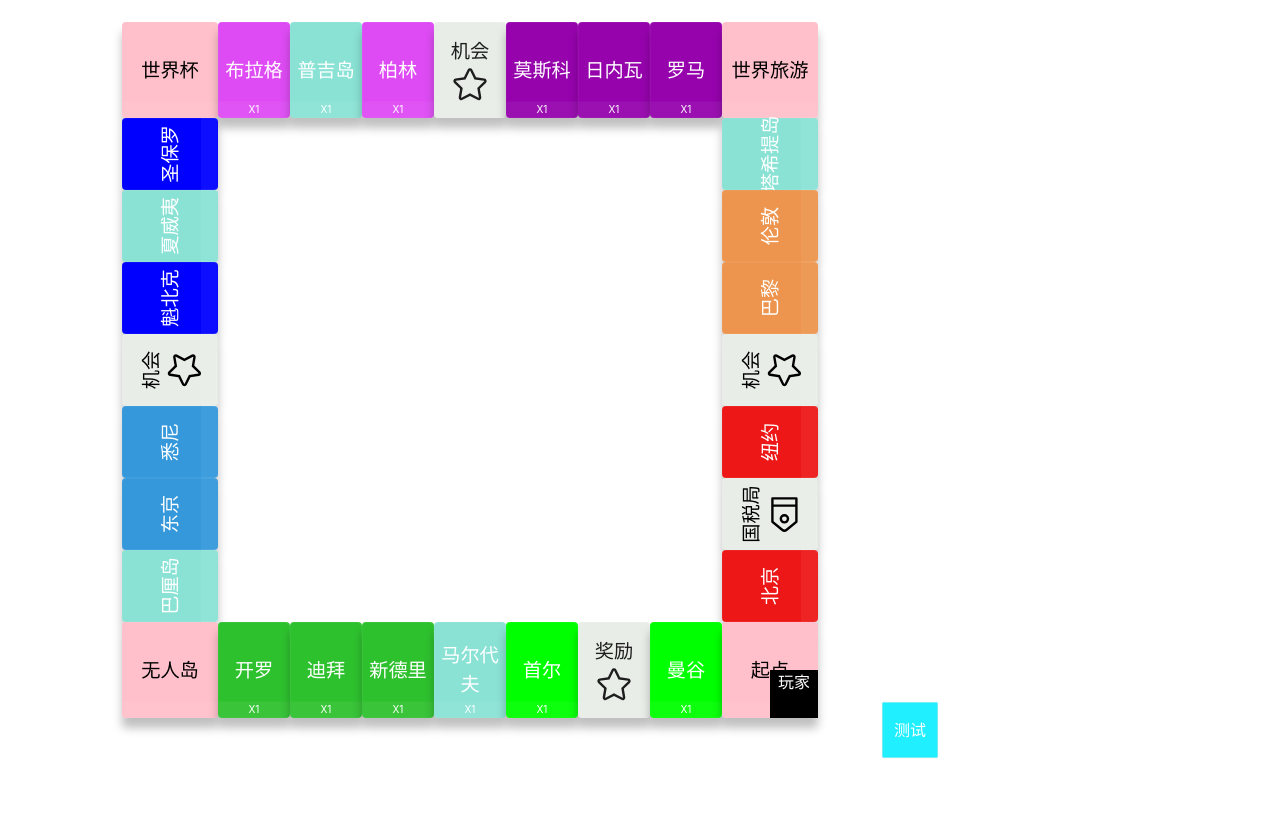
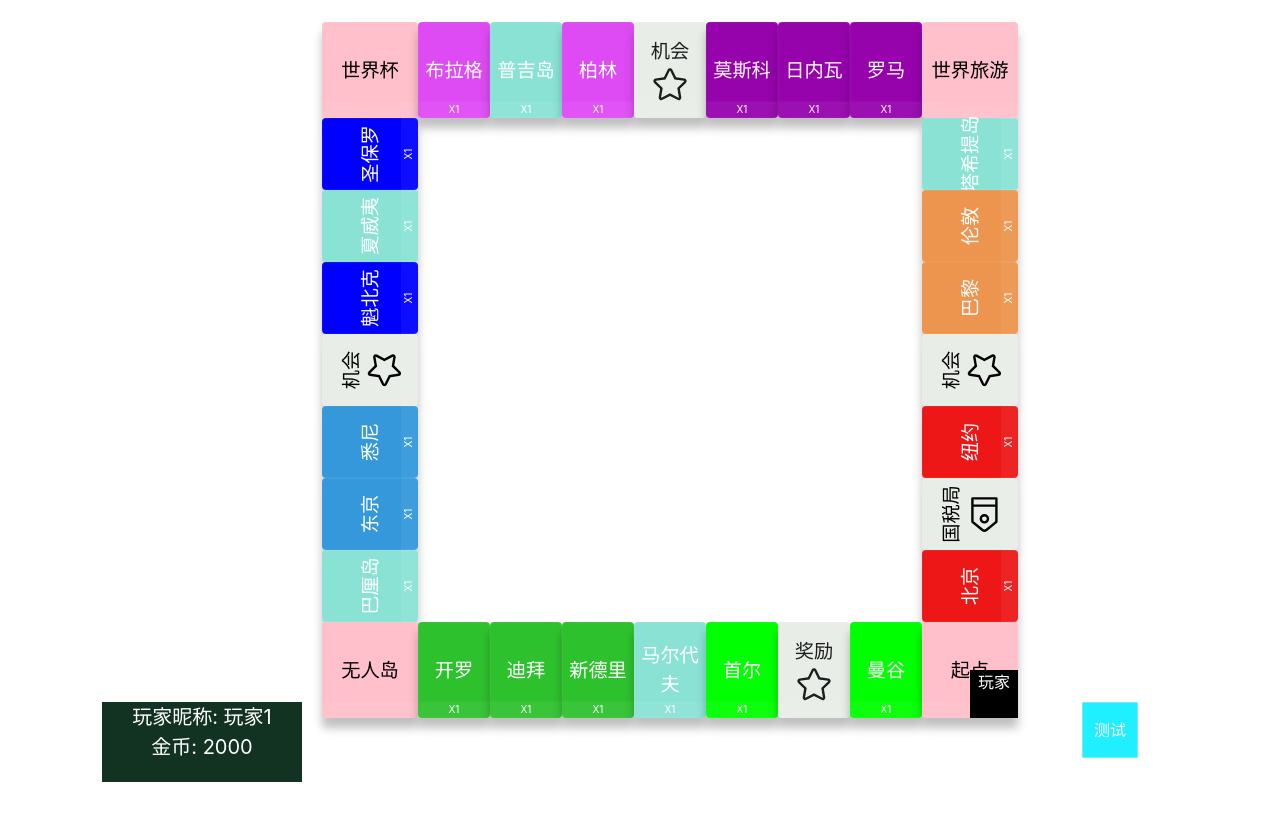
Before and after one commit to MiniNec/vue-demo, a Vue app: page / in a window 1280 px wide. Shown: the top 820 px of the page. Built offline with nearby package versions, Linux system fonts and the light colour scheme.

Commit message:
7 files modified

```diff
--- a/src/components/Chance.vue
+++ b/src/components/Chance.vue
@@ -13,12 +13,11 @@
 <script setup lang="ts">
 import { Star } from '@element-plus/icons-vue';
 const props = defineProps<{
-  rDeg: number;
   text: string;
-  money: number;
   color: string;
 }>();
-const spec_style = '--r:' + props.rDeg + '; --color:' + props.color;
+// const spec_style = '--r:' + props.rDeg + '; --color:' + props.color;
+const spec_style = ' --color:' + props.color;
 </script>
 
 <style scoped>
@@ -34,7 +33,7 @@ const spec_style = '--r:' + props.rDeg + '; --color:' + props.color;
   align-items: center;
   transition: 0.5s;
   border-radius: 10px;
-  transform: rotate(calc(var(--r) * 1deg));
+  /* transform: rotate(calc(var(--r) * 1deg)); */
   box-sizing: border-box;
 }
 .spec-glass:hover {
--- a/src/components/Glass.vue
+++ b/src/components/Glass.vue
@@ -4,6 +4,7 @@
     <div v-if="display_house1" class="spec-house spec-house1">房1</div>
     <div v-if="display_house2" class="spec-house spec-house2">房2</div>
     <div v-if="display_house3" class="spec-house spec-house3">房3</div>
+    <div v-if="display_house4" class="spec-house spec-house4">Big房</div>
   </div>
 </template>
 
@@ -20,6 +21,7 @@ const spec_style = ' --color:' + props.color;
 const display_house1 = ref(false);
 const display_house2 = ref(false);
 const display_house3 = ref(false);
+const display_house4 = ref(false);
 
 /* 下方小字绑定值 */
 const multiple = ref('X1');
@@ -30,6 +32,7 @@ const showHouse = (num: number) => {
     display_house1.value = false;
     display_house2.value = false;
     display_house3.value = false;
+    display_house4.value = false;
   } else if (num == 1) {
     display_house1.value = true;
   } else if (num == 2) {
@@ -39,6 +42,11 @@ const showHouse = (num: number) => {
     display_house1.value = true;
     display_house2.value = true;
     display_house3.value = true;
+  } else if (num == 4) {
+    display_house1.value = false;
+    display_house2.value = false;
+    display_house3.value = false;
+    display_house4.value = true;
   }
 };
 
@@ -112,4 +120,10 @@ defineExpose({
 .spec-house3 {
   left: 120px;
 }
+
+.spec-house4 {
+  left: 70px;
+  width: 50px !important;
+  height: 50px !important;
+}
 </style>
--- a/src/components/LBank.vue
+++ b/src/components/LBank.vue
@@ -14,12 +14,13 @@
 <script setup lang="ts">
 import { Discount } from '@element-plus/icons-vue';
 const props = defineProps<{
-  rDeg: number;
+  //rDeg: number;
   text: string;
-  money: number;
+  //money: number;
   color: string;
 }>();
-const spec_style = '--r:' + props.rDeg + '; --color:' + props.color;
+//const spec_style = '--r:' + props.rDeg + '; --color:' + props.color;
+const spec_style = '--color:' + props.color;
 </script>
 
 <style scoped>
@@ -35,7 +36,7 @@ const spec_style = '--r:' + props.rDeg + '; --color:' + props.color;
   align-items: center;
   transition: 0.5s;
   border-radius: 10px;
-  transform: rotate(calc(var(--r) * 1deg));
+  /* transform: rotate(calc(var(--r) * 1deg)); */
   box-sizing: border-box;
 }
 
--- a/src/components/LChance.vue
+++ b/src/components/LChance.vue
@@ -14,12 +14,11 @@
 <script setup lang="ts">
 import { Star } from '@element-plus/icons-vue';
 const props = defineProps<{
-  rDeg: number;
   text: string;
-  money: number;
   color: string;
 }>();
-const spec_style = '--r:' + props.rDeg + '; --color:' + props.color;
+// const spec_style = '--r:' + props.rDeg + '; --color:' + props.color;
+const spec_style = ' --color:' + props.color;
 </script>
 
 <style scoped>
@@ -35,7 +34,7 @@ const spec_style = '--r:' + props.rDeg + '; --color:' + props.color;
   align-items: center;
   transition: 0.5s;
   border-radius: 10px;
-  transform: rotate(calc(var(--r) * 1deg));
+  /* transform: rotate(calc(var(--r) * 1deg)); */
   box-sizing: border-box;
 }
 .spec-glass:hover {
--- a/src/components/LGlass.vue
+++ b/src/components/LGlass.vue
@@ -1,17 +1,64 @@
 <template>
-  <div class="spec-glass" :style="spec_style" :data-text="props.money">
+  <div class="spec-glass" :style="spec_style" :data-text="multiple">
     <i>{{ props.text }}</i>
+    <div v-if="display_house1" class="spec-house spec-house1">房1</div>
+    <div v-if="display_house2" class="spec-house spec-house2">房2</div>
+    <div v-if="display_house3" class="spec-house spec-house3">房3</div>
+    <div v-if="display_house4" class="spec-house spec-house4">Big房</div>
   </div>
 </template>
 
 <script setup lang="ts">
+import { ref } from 'vue';
 const props = defineProps<{
-  rDeg: number;
   text: string;
-  money: number;
   color: string;
 }>();
-const spec_style = '--r:' + props.rDeg + '; --color:' + props.color;
+// const spec_style = '--r:' + props.rDeg + '; --color:' + props.color;
+const spec_style = ' --color:' + props.color;
+
+/* 小房子展示 */
+const display_house1 = ref(false);
+const display_house2 = ref(false);
+const display_house3 = ref(false);
+const display_house4 = ref(false);
+
+/* 下方小字绑定值 */
+const multiple = ref('X1');
+
+/* 买了房子的小房子展示 */
+const showHouse = (num: number) => {
+  if (num == 0) {
+    display_house1.value = false;
+    display_house2.value = false;
+    display_house3.value = false;
+    display_house4.value = false;
+  } else if (num == 1) {
+    display_house1.value = true;
+  } else if (num == 2) {
+    display_house1.value = true;
+    display_house2.value = true;
+  } else if (num == 3) {
+    display_house1.value = true;
+    display_house2.value = true;
+    display_house3.value = true;
+  } else if (num == 4) {
+    display_house1.value = false;
+    display_house2.value = false;
+    display_house3.value = false;
+    display_house4.value = true;
+  }
+};
+
+/* 设置下方倍数小字 */
+const setMultiple = (str: string) => {
+  multiple.value = str;
+};
+
+defineExpose({
+  showHouse,
+  setMultiple,
+});
 </script>
 
 <style scoped>
@@ -27,7 +74,7 @@ const spec_style = '--r:' + props.rDeg + '; --color:' + props.color;
   align-items: center;
   transition: 0.5s;
   border-radius: 10px;
-  transform: rotate(calc(var(--r) * 1deg));
+  /* transform: rotate(calc(var(--r) * 1deg)); */
   box-sizing: border-box;
 }
 .spec-glass:hover {
--- a/src/components/Square.vue
+++ b/src/components/Square.vue
@@ -8,12 +8,13 @@
 <script setup lang="ts">
 import player from '@/components/Player.vue';
 const props = defineProps<{
-  rDeg: number;
+  //rDeg: number;
   text: string;
-  money: number;
+  //money: number;
   color: string;
 }>();
-const spec_style = '--r:' + props.rDeg + '; --color:' + props.color;
+// const spec_style = '--r:' + props.rDeg + '; --color:' + props.color;
+const spec_style = '--color:' + props.color;
 </script>
 
 <style scoped>
@@ -30,7 +31,7 @@ const spec_style = '--r:' + props.rDeg + '; --color:' + props.color;
   align-items: center;
   transition: 0.5s;
   border-radius: 10px;
-  transform: rotate(calc(var(--r) * 1deg));
+  /* transform: rotate(calc(var(--r) * 1deg)); */
   box-sizing: border-box;
 }
 .spec-glass:hover {
--- a/src/views/Index2.vue
+++ b/src/views/Index2.vue
@@ -18,15 +18,18 @@ const showBtnThrow = ref(true);
 const pos29 = ref<any>();
 const pos31 = ref<any>();
 
-nextTick(() => {
-  console.log(pos29.value);
-});
+nextTick(() => {});
 
 const pos_list = ref([pos29, pos31]);
 
 // 掷色子调用的函数
-const btnThrowDice = () => {
-  setMultipleTest();
+const btnThrowDice = async () => {
+  // step1:隐藏掷色子
+  showBtnThrow.value = false;
+  // step2:移动到指定位置
+  movePlayer1();
+  await sleep(250);
+  // step3:判断角色是否可以购买
 };
 
 const showHouseTest = () => {
@@ -39,7 +42,6 @@ const setMultipleTest = () => {
 };
 
 const movePlayer1 = () => {
-  showBtnThrow.value = false;
   var now_pos = player1_pos.value;
   var dice = Math.floor(Math.random() * 11) + 2;
   player1_pos.value = player1_pos.value + dice;
@@ -47,32 +49,11 @@ const movePlayer1 = () => {
   console.log('原来:' + now_pos, '筛子:' + dice, '现在:' + player1_pos.value);
   player1_x.value = pos_center_list.value[player1_pos.value][0];
   player1_y.value = pos_center_list.value[player1_pos.value][1];
-  setTimeout(() => {
-    showBtnThrow.value = true;
-  }, 500);
-  /**if (player1_pos.value > now_pos) {
-    for (var i = now_pos + 1; i <= player1_pos.value; i++) {
-      player1_x.value = pos_center_list.value[i][0];
-      player1_y.value = pos_center_list.value[i][1];
-      await sleep(250);
-    }
-  } else {
-    for (var i = now_pos + 1; i < 24; i++) {
-      player1_x.value = pos_center_list.value[i][0];
-      player1_y.value = pos_center_list.value[i][1];
-      await sleep(250);
-    }
-
-    for (var i = 0; i <= player1_pos.value; i++) {
-      player1_x.value = pos_center_list.value[i][0];
-      player1_y.value = pos_center_list.value[i][1];
-      await sleep(250);
-    }
-  }*/
 };
 
 const player1_data = ref({
   player_id: 1,
+  name: '玩家1',
   money: 2000,
   player_owner: [],
 });
@@ -526,6 +507,10 @@ const pos_data_list = ref([
         color="pink"
       ></square>
       <player1 class="player_style1"></player1>
+      <div class="player_card1">
+        <div>玩家昵称: {{ player1_data.name }}</div>
+        <div>金币: {{ player1_data.money }}</div>
+      </div>
       <el-button v-if="showBtnThrow" class="btnThrow" @click="btnThrowDice"
         >测试</el-button
       >
@@ -540,7 +525,7 @@ const pos_data_list = ref([
   width: 1740px;
   height: 1740px;
   top: -500px;
-  left: -400px;
+  left: -200px;
   scale: 0.4;
 }
 .container {
@@ -577,4 +562,14 @@ const pos_data_list = ref([
   color: #fff;
   font-size: 40px;
 }
+.player_card1 {
+  position: absolute;
+  width: 500px;
+  height: 200px;
+  top: 1700px;
+  left: -550px;
+  background-color: #123321;
+  font-size: 50px;
+  color: #fff;
+}
 </style>
```
